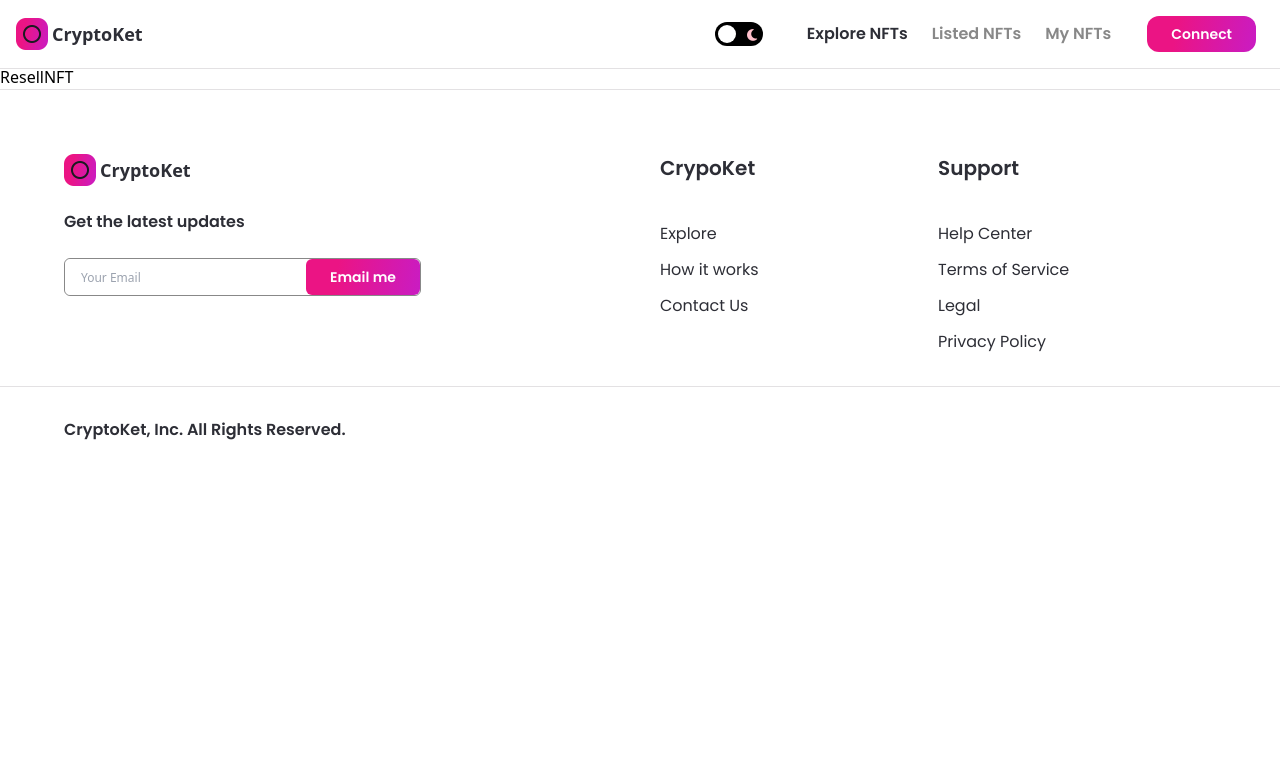
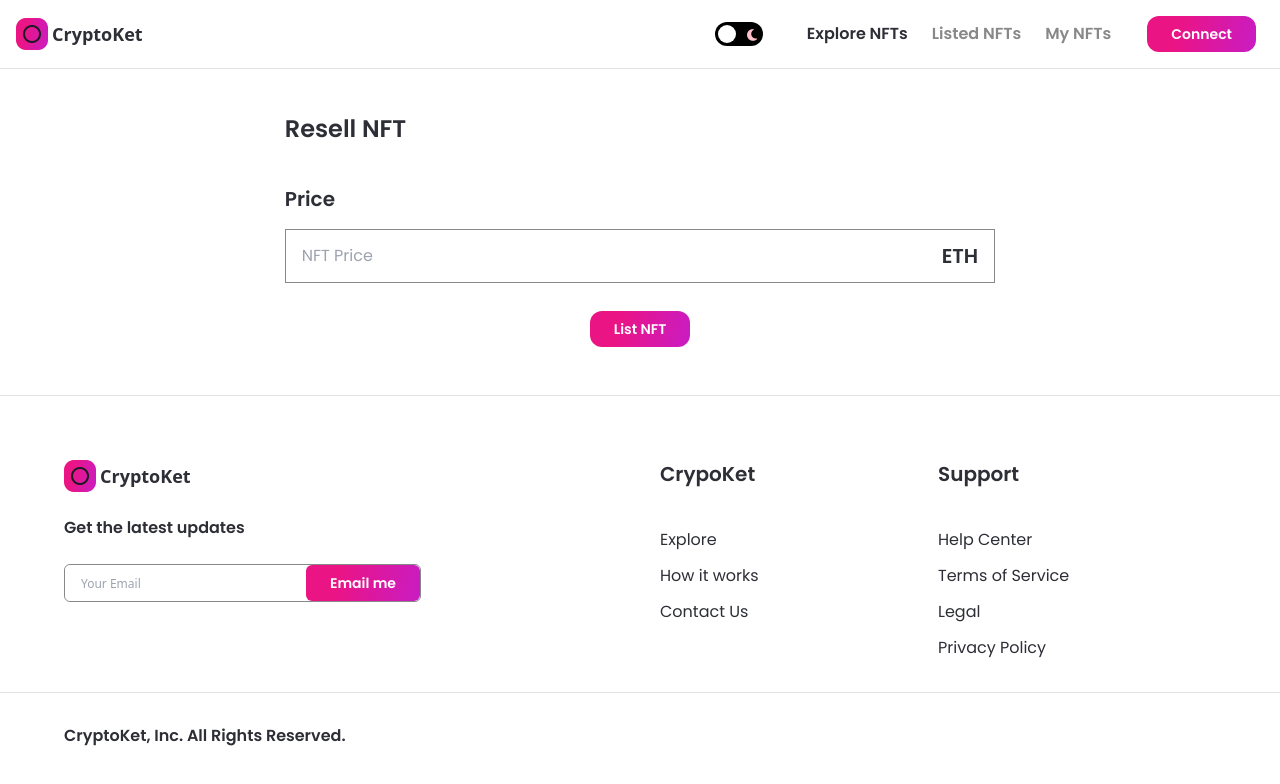
Before and after one commit to florishi/NFT_Market, a Next.js app: page /resell-nft in a window 1280 px wide. Shown: the top 784 px of the page. Built offline with nearby package versions, Linux system fonts and the light colour scheme; what ipfs-http-client would draw is missing.

Commit message:
resell nft functionality

```diff
--- a/context/NFTContext.js
+++ b/context/NFTContext.js
@@ -63,7 +63,9 @@ export const NFTProvider = ({ children }) => {
     const contract = fetchContract(signer);
     const listingPrice = await contract.getListingPrice();
 
-    const transaction = await contract.createToken(url, price, { value: listingPrice.toString() });
+    const transaction = !isReselling
+      ? await contract.createToken(url, price, { value: listingPrice.toString() })
+      : await contract.resellToken(id, price, { value: listingPrice.toString() });
     await transaction.wait();
   };
 
@@ -137,7 +139,7 @@ export const NFTProvider = ({ children }) => {
   };
 
   return (
-    <NFTContext.Provider value={{ nftCurrency, connectWallet, currentAccount, uploadToIPFS, createNFT, fetchNFTs, fetchMyNFTsOrListedNFTs, buyNFT }}>
+    <NFTContext.Provider value={{ nftCurrency, connectWallet, currentAccount, uploadToIPFS, createNFT, createSale, fetchNFTs, fetchMyNFTsOrListedNFTs, buyNFT }}>
       {children}
     </NFTContext.Provider>
   );
--- a/pages/resell-nft.js
+++ b/pages/resell-nft.js
@@ -1,7 +1,68 @@
-import React from 'react';
+import React, { useState, useEffect, useContext } from 'react';
+import { useRouter } from 'next/router';
+import axios from 'axios';
 
-const ResellNFT = () => (
-  <div>ResellNFT</div>
-);
+import { NFTContext } from '../context/NFTContext';
+import { Button, Loader, Input } from '../components';
+
+const ResellNFT = () => {
+  const { createSale } = useContext(NFTContext);
+  const router = useRouter();
+  const { tokenId, tokenURI } = router.query;
+  const [price, setPrice] = useState('');
+  const [image, setImage] = useState('');
+  const [isLoading, setIsLoading] = useState(true);
+
+  const fetchNFT = async () => {
+    if (!tokenURI) return;
+
+    const { data } = await axios.get(tokenURI);
+
+    setPrice(data.price);
+    setImage(data.image);
+    setIsLoading(false);
+  };
+
+  useEffect(() => {
+    if (tokenURI) fetchNFT();
+  }, [tokenURI]);
+
+  if (isLoading) {
+    <div className="flexStart min-h-screen">
+      <Loader />
+    </div>;
+  }
+
+  const resell = async () => {
+    await createSale(tokenURI, price, true, tokenId);
+
+    router.push('/');
+  };
+
+  return (
+    <div className="flex justify-center sm:px-4 p-12">
+      <div className="w-3/5 md:w-full">
+        <h1 className="font-poppins dark:text-white text-nft-black-1 font-semibold text-2xl minlg:text-3xl">Resell NFT</h1>
+
+        <Input
+          inputType="number"
+          title="Price"
+          placeholder="NFT Price"
+          handleClick={(e) => setPrice(e.target.value)}
+        />
+
+        {image && <img src={image} className="rounded mt-4" width={350} />}
+
+        <div className="mt-7 w-full flex justify-center">
+          <Button
+            btnName="List NFT"
+            classStyles="rounded-xl"
+            handleClick={resell}
+          />
+        </div>
+      </div>
+    </div>
+  );
+};
 
 export default ResellNFT;
```
